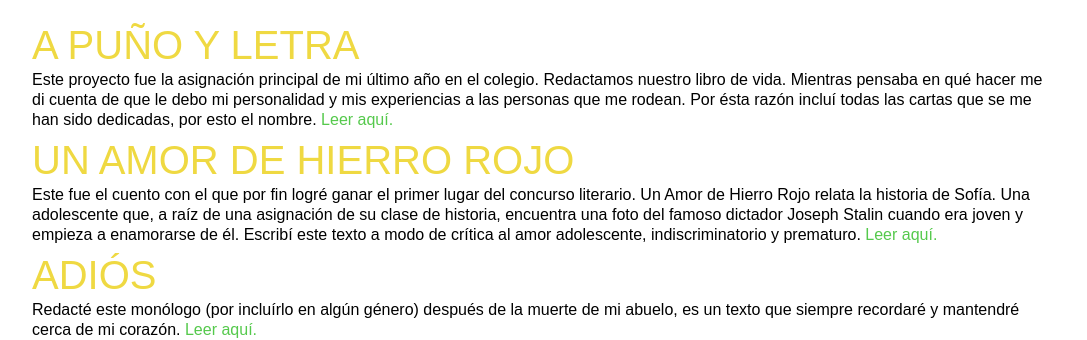
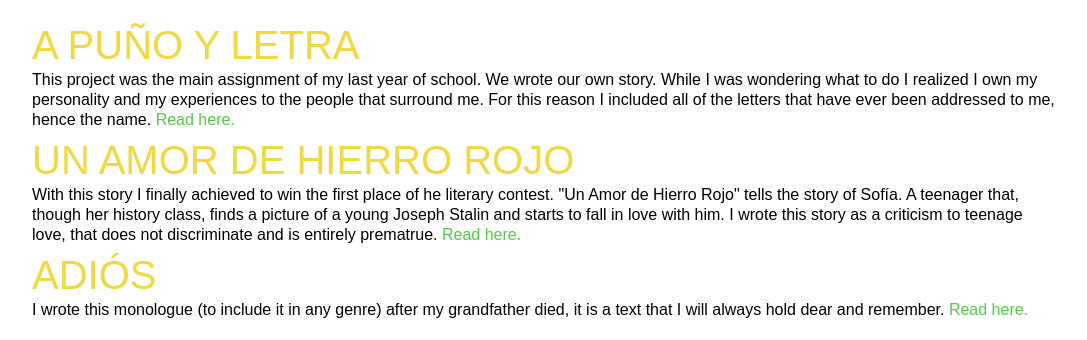
Before and after one commit to nativacu/nativacu.github.io, a plain HTML site: page writing/writing.html in a window 1280 px wide. Shown: the part 883-1223 px from the top of the page, without its empty margins (96-1183 px from the left). Drawn offline with Linux system fonts and the light colour scheme.

Commit message:
transalted writing tab

```diff
--- a/writing/writing.html
+++ b/writing/writing.html
@@ -26,17 +26,17 @@
 			<section>
 				<div id="libro">
 					<a href="docs/design.pdf"><h1>A Puño y Letra</h1></a>
-					<p>Este proyecto fue la asignaci&oacute;n principal de mi &uacute;ltimo a&ntilde;o en el colegio. Redactamos nuestro libro de vida. Mientras pensaba en qu&eacute; hacer me di cuenta de que le debo mi personalidad y mis experiencias a las personas que me rodean. Por &eacute;sta raz&oacute;n inclu&iacute; todas las cartas que se me han sido dedicadas, por esto el nombre. <a href="docs/design.pdf"> Leer aquí.</a></p>
+					<p>This project was the main assignment of my last year of school. We wrote our own story. While I was wondering what to do I realized I own my personality and my experiences to the people that surround me. For this reason I included all of the letters that have ever been addressed to me, hence the name. <a href="docs/design.pdf"> Read here.</a></p>
 				</div>
 				<div id ="cuento">
 					<a href="docs/Un Amor de Hierro Rojo.docx"><h1>Un Amor de Hierro Rojo</h1></a>
-					<p>Este fue el cuento con el que por fin logr&eacute; ganar el primer lugar del concurso literario. Un Amor de Hierro Rojo relata la historia de Sof&iacute;a. Una adolescente que, a ra&iacute;z de una asignaci&oacute;n de su clase de historia, encuentra una foto del famoso dictador Joseph Stalin cuando era joven y empieza a enamorarse de &eacute;l.
-					Escrib&iacute; este texto a modo de cr&iacute;tica al amor adolescente, indiscriminatorio y prematuro.<a href="docs/Un Amor de Hierro Rojo.docx"> Leer aquí.</a>
+					<p>With this story I finally achieved to win the first place of he literary contest. "Un Amor de Hierro Rojo" tells the story of Sof&iacute;a. A teenager that, though her history class, finds a picture of a young Joseph Stalin and starts to fall in love with him. I wrote this story
+						as a criticism to teenage love, that does not discriminate and is entirely prematrue. <a href="docs/Un Amor de Hierro Rojo.docx"> Read here.</a>
 					</p>
 				</div>
 				<div id="doc3">
 					<a href="docs/Adiós.docx"><h1>Adi&oacute;s</h1></a>
-					<p>Redact&eacute; este mon&oacute;logo (por inclu&iacute;rlo en alg&uacute;n g&eacute;nero) despu&eacute;s de la muerte de mi abuelo, es un texto que siempre recordar&eacute; y mantendr&eacute; cerca de mi coraz&oacute;n.<a href="docs/Adiós.docx"> Leer aquí.</a></p>
+					<p>I wrote this monologue (to include it in any genre) after my grandfather died, it is a text that I will always hold dear and remember. <a href="docs/Adiós.docx">Read here.</a></p>
 				</div>
 			</section>
 		</div>
```
Also changed, not shown: coding/coding.html (+8 -8 lines).
